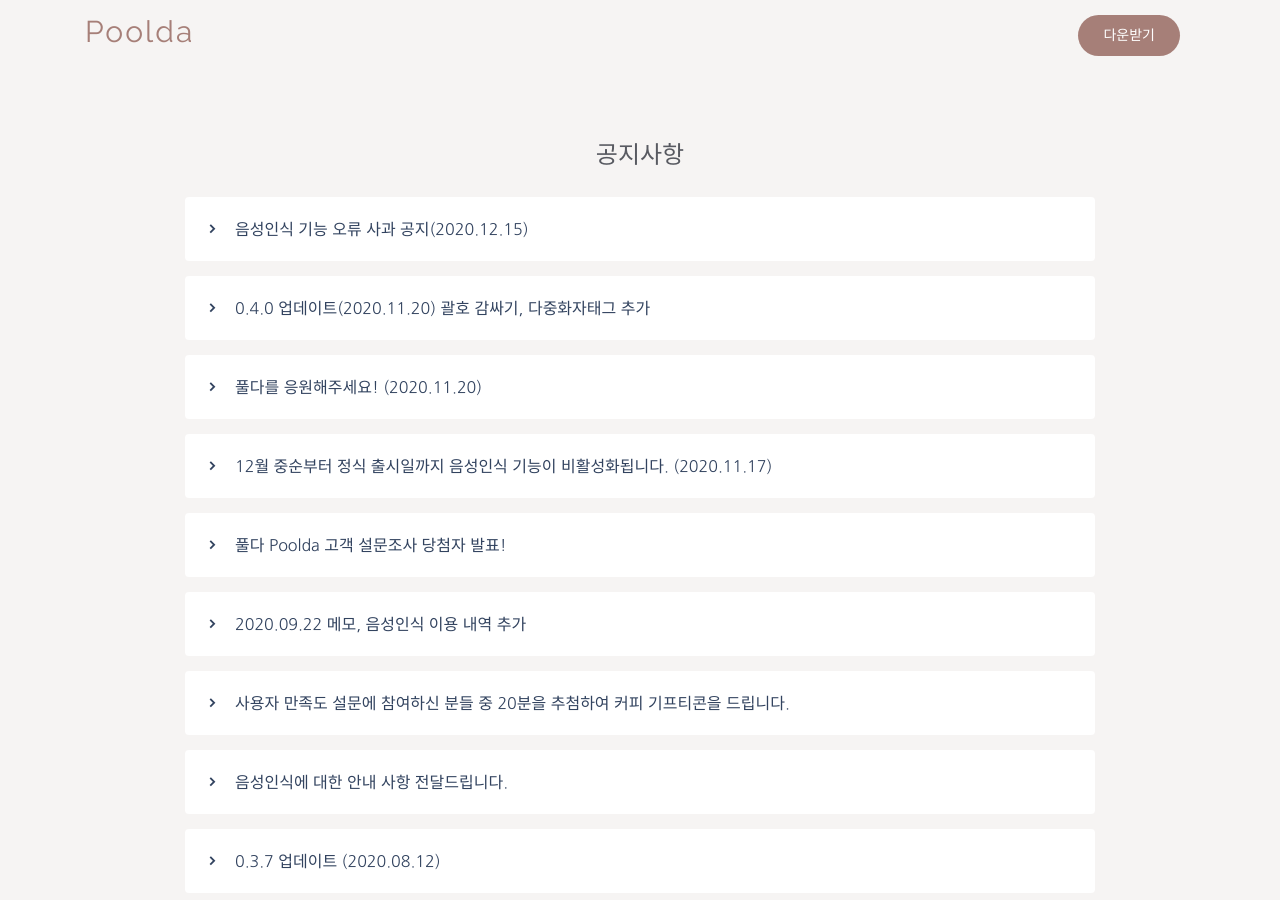
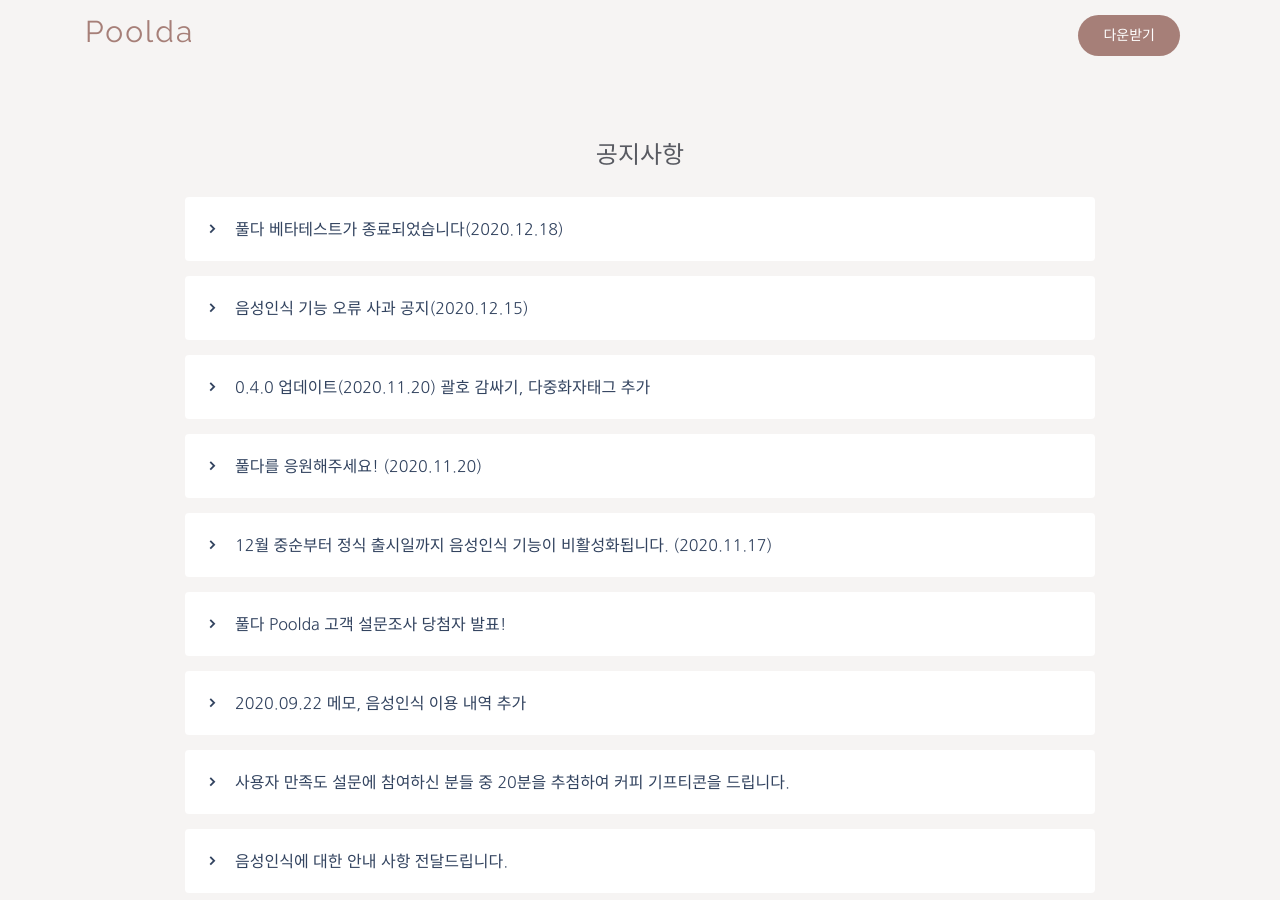
Before and after one commit to Anseilen/anseilen.github.io, a Jekyll site: the page built from notices.html, in a window 1280 px wide and 900 px high. Built offline with Jekyll 4.4.1, drawn with Linux system fonts in a browser that asks for light colours.

Commit message:
beta test closed
베타버전 종료 공지

```diff
--- /dev/null
+++ b/_posts/2020-12-18-notice.md
@@ -0,0 +1,55 @@
+---
+layout: post
+title: 풀다 베타테스트가 종료되었습니다(2020.12.18)
+---
+
+선생님 안녕하세요?
+<br />
+풀다 팀입니다.
+<br /><br />
+2020년 12월 17일로 풀다의 베타테스트가 종료되었습니다.
+<br />
+그동안 풀다 베타테스트에 참여해주시고 소중한 의견과 피드백을 보내주셔서 감사합니다.
+<br /><br />
+선생님들께서 테스트에 참여해주시며 보내주신 의견들을 바탕으로 풀다가 개선될 수 있었습니다.
+<br /><br />
+풀다는 약 150명의 사용자들과 함께 2020년 4월 말, 음성인식 없이 편집기로 테스트를 시작했습니다.
+<br />
+6월 말에 추가된 음성인식은 그 동안 **5300**시간이 넘는 오디오를 처리했고,
+<br />
+**150**명의 선생님들과 함께 시작했던 커뮤니티는 어느새 **1300**명이 넘는 선생님들과 함께하게 되었습니다.
+<br /><br />
+선생님들의 관심과 도움 덕분에 여기까지 올 수 있었습니다.
+<br />
+예상치 못한 오류에도 피드백을 보내주시고 해결까지 침착하게 기다려주셔서 감사합니다.
+<br /><br />
+
+<br />
+정식 출시 준비하는 동안에는  음성인식 기능의 운영이 중단되오니, 이용에 참고하여 주시기를 부탁드리겠습니다.
+<br /><br />
+음성인식 외에 **편집기 기능**들은 정식 출시를 준비하는 기간에도 **사용 가능**합니다.
+<br /><br />
+정식 런칭 내년 1월~2월 사이를 목표하고 있습니다만, 상황에 따라서 지연될 가능성이 있습니다.
+<br />
+내년 3월 전까지는 최대한 런칭을 하는 것을 목표로 준비하겠습니다.
+<br /><br />
+**정식버전에서 부터는 음성인식 서비스에 비용이 과금되게 됩니다.**
+<br />
+많은 선생님들께서 수련에 부담이 되지 않는 가격이 책정되기를 요청해주셨습니다.
+<br />
+저희 서비스가 유지될 수 있는 최소한의 비용을 마지노선으로 하여 비용을 책정할 계획이지만
+<br />
+선생님들의 상황에 따라서 사용에 부담이 된다고 느끼실 수도 있을 것 같습니다.
+<br />
+그러나 지속적으로 합리적인 가격에 음성인식을 제공할 수 있는 방법을 찾아내는 풀다팀이 되도록 노력하겠습니다.
+<br />
+정식 버전과 함께 더 나아진 모습으로 찾아뵙겠습니다.
+<br /><br />
+코로나로 어려운 상황 속에서도 묵묵히 수련의 길을 걸어가시는 선생님들을 응원하겠습니다.
+<br />
+건강 조심하시고 안전한 연말 보내시기를 바라겠습니다.
+<br />
+감사합니다.
+<br />
+풀다 팀 드림
+<br /><br />
--- a/notification.json
+++ b/notification.json
@@ -1,5 +1,5 @@
 {
-  "date": "2020-12-15",
-  "msg": "음성인식 오류로 인한 베타기간 연장 (16 -> 17)",
-  "link": "https://pooolda.com/2020/12/15/notice.html"
+  "date": "2020-12-18",
+  "msg": "풀다의 베타테스트가 종료되었습니다.",
+  "link": "https://pooolda.com/2020/12/18/notice.html"
 }
```
Also changed, not shown: init-notification.html (+5 -7 lines).
